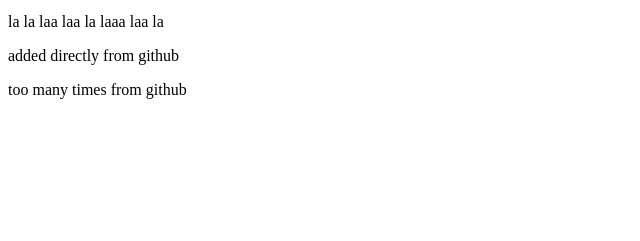
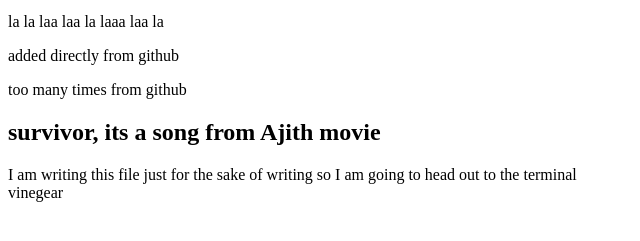
Before and after one commit to ramkrganesh/GitGithubMasterclass, a plain HTML site: page index.html in a window 1280 px wide. Shown: the part 101-342 px from the top of the page, without its empty margins (0-640 px from the left). Drawn offline with Linux system fonts and the light colour scheme.

Commit message:
nothing new in this commit

```diff
--- a/index.html
+++ b/index.html
@@ -18,3 +18,9 @@
 <div>
     <p>too many times from github</p>
 </div>
+
+<h2>survivor, its a song from Ajith movie</h2>
+<div>I am writing this file just for the sake of writing
+    so I am going to head out to the terminal
+</div>
+<div>vinegear</div>
```
